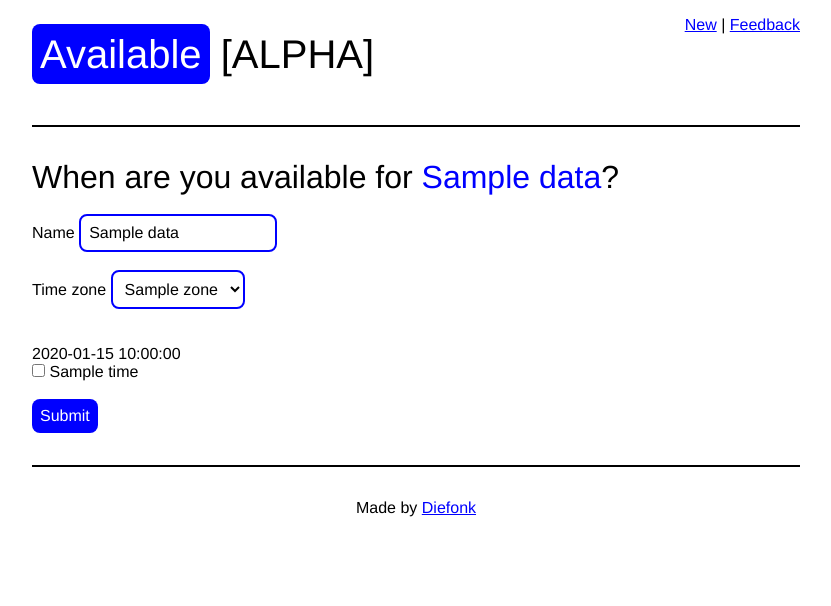
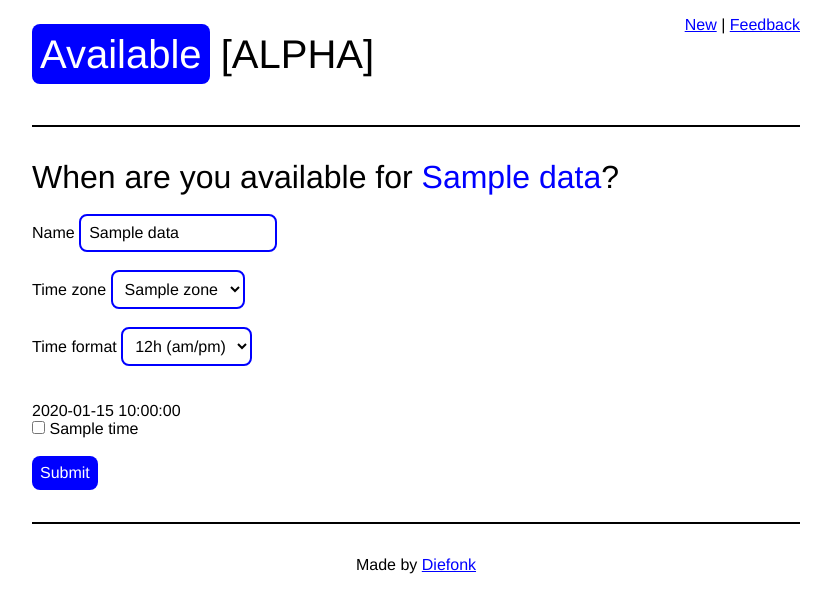
Before and after one commit to Diefonk/avail, a Flask app: template templates/reply.html in a window 1280 px wide. Shown: the top 606 px of the page, without its empty margins (224-1055 px from the left). Run offline with Flask 2, Linux system fonts and the light colour scheme; the template is opened without the code that fills it: most values are stand-ins (such as "Sample title", 1, 10 or a date in 2020).

Commit message:
Added ability to change time format

```diff
--- a/app.py
+++ b/app.py
@@ -47,6 +47,7 @@ def reply(id):
 	with open(path, "r") as file:
 		data = load(file)
 	data["replyTimezone"] = data["timezone"]
+	data["format"] = "24"
 	#data["name"]
 	with open("static/timezones.json", "r") as file:
 		timezones = load(file)
@@ -57,7 +58,10 @@ def reply(id):
 	for index in range(data["length"]):
 		time = {}
 		time["index"] = index
-		time["label"] = datetime.strftime(timestamp, "%H:%M")
+		if data["format"] == "12":
+			time["label"] = datetime.strftime(timestamp, "%I:%M %p")
+		else:
+			time["label"] = datetime.strftime(timestamp, "%H:%M")
 		#time["checked"]
 		next_date = datetime.strftime(timestamp, "%B %d, %A")
 		if date != next_date:
--- a/templates/reply.html
+++ b/templates/reply.html
@@ -25,7 +25,26 @@
 				<i>- Requires JavaScript to change</i>
 			</label>
 		</noscript>
+		{% if not data["name"] %}
 			<script src="{{ url_for('static', filename = 'setTimezone.js') }}"></script>
+		{% endif %}
+		<br><br>
+
+		<label for="format">Time format</label>
+		<select name="format" id="format" class="js" onchange="changeTimezone()">
+			<option value="12" {% if data["format"] == "12" %} selected {% endif %}>12h (am/pm)</option>
+			<option value="24" {% if data["format"] == "24" %} selected {% endif %}>24h (00-23)</option>
+		</select>
+		<noscript>
+			<label>
+				{% if data["format"] == "12" %}
+					12h (am/pm)
+				{% else %}
+					24h (00-23)
+				{% endif %}
+				<i>- Requires JavaScript to change</i>
+			</label>
+		</noscript>
 		<br><br>
 
 		{% for time in times %}
@@ -41,16 +60,6 @@
 			<br>
 		{% endfor %}
 		<script>
-			function changeTimezone() {
-				const timezone = Number(document.getElementById("timezone").value);
-				let time = new Date("{{ data['start'] }}");
-				time.setHours(0);
-				time.setMinutes(time.getMinutes() + ({{ data["timezone"] }} - timezone));
-				let date = "";
-				for (let index = 0; index < {{ data["length"] }}; index++) {
-					let timeLabel = document.getElementById("time" + index);
-					timeLabel.innerHTML = time.toTimeString().substr(0, 5);
-					let dateLabel = document.getElementById("date" + index);
 			const weekdays = [
 				"Sunday",
 				"Monday",
@@ -74,6 +83,35 @@
 				"November",
 				"December"
 			];
+			function changeTimezone() {
+				const timezone = Number(document.getElementById("timezone").value);
+				let time = new Date("{{ data['start'] }}");
+				time.setHours(0);
+				time.setMinutes(time.getMinutes() + ({{ data["timezone"] }} - timezone));
+				let date = "";
+				for (let index = 0; index < {{ data["length"] }}; index++) {
+					let timeLabel = document.getElementById("time" + index);
+					if (document.getElementById("format").value === "12") {
+						let hours = time.getHours();
+						let suffix = hours < 12 ? " am" : " pm";
+						if (hours === 0) {
+							hours = "12:";
+						} else if (hours > 12) {
+							hours = (hours - 12).toString() + ":";
+						} else {
+							hours = hours.toString() + ":";
+						}
+						let minutes = time.getMinutes();
+						if (minutes < 10) {
+							minutes = "0" + minutes;
+						} else {
+							minutes = minutes.toString();
+						}
+						timeLabel.innerHTML = hours + minutes + suffix;
+					} else {
+						timeLabel.innerHTML = time.toTimeString().substr(0, 5);
+					}
+					let dateLabel = document.getElementById("date" + index);
 					let nextDate = months[time.getMonth()] + " ";
 					nextDate += time.getDate() + ", ";
 					nextDate += weekdays[time.getDay()];
```
Lines whose indentation alone changed are shown as unchanged.
